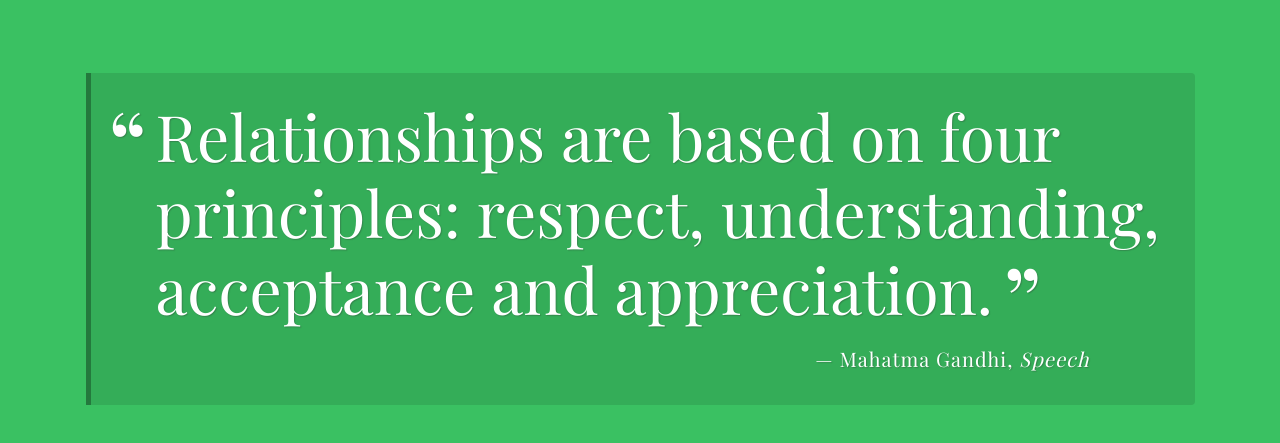
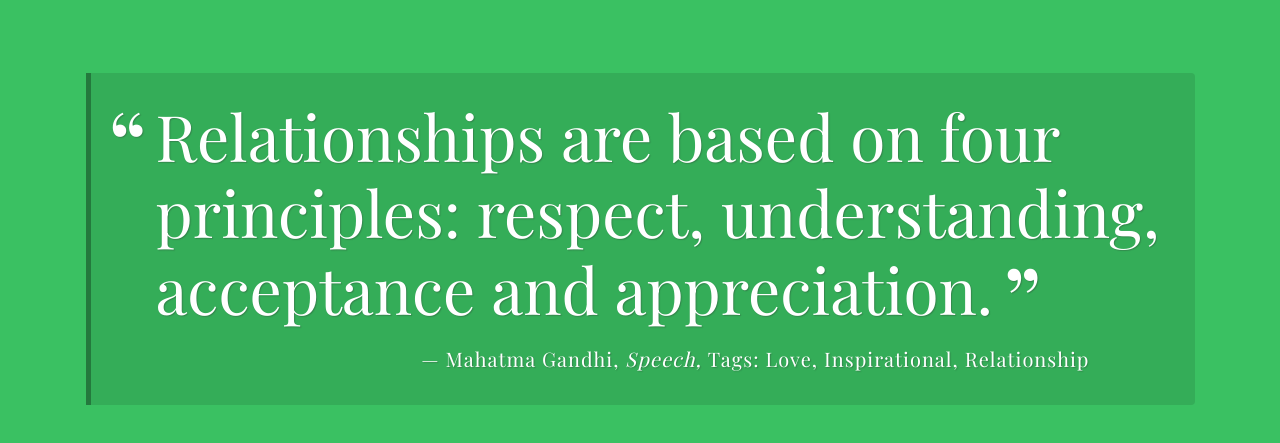
Before and after one commit to Akpatel3199/Random-Quote-Generator, a plain HTML site: page index.html in a window 1280 px wide. Both pictures are taken after a click on the button "Show another quote". Shown: the part 147-590 px from the top of the page. Drawn offline with nearby package versions, Linux system fonts and the light colour scheme; a web font is replaced by a local one.

Commit message:
added style for tag value

```diff
--- a/css/styles.css
+++ b/css/styles.css
@@ -114,7 +114,10 @@ h1 {
   content: ", ";
   font-style: normal;
 }
-
+.tags:before {
+  content: ", ";
+  font-style: italic;
+}
 @media (min-width: 768px) {
   body {
     padding: 25px;
--- a/js/script.js
+++ b/js/script.js
@@ -3,23 +3,20 @@ Treehouse FSJS Techdegree:
 project 1 - A Random Quote Generator
 ******************************************/
 
-// For assistance:
-  // Check the "Project Resources" section of the project instructions
-  // Reach out in your Slack community - https://treehouse-fsjs-102.slack.com/app_redirect?channel=chit-chat
 
-/***
- * `quotes` array
-***/
-// Created Array of object. Where all the quotes are stored.
+
+//Array of an object. Where all the values are stored.
 const quotes = [
   {
     quote:`It does not matter how slowly you go, as long as you do not stop.`,
-    source:`Confucius`
+    source:`Confucius`,
+    tags: `Motivation, Courage, Inspiration`
   },
   {
     quote:`Relationships are based on four principles: respect, understanding, acceptance and appreciation.`,
     source:`Mahatma Gandhi`,
-    citation:`Speech`
+    citation:`Speech`,
+    tags: `Love, Inspirational, Relationship`
   },
   {
     quote:`Money and success don’t change people; they merely amplify what is already there.`,
@@ -27,13 +24,15 @@ const quotes = [
   },
   {
     quote:`Everything negative – pressure, challenges – is all an opportunity for me to rise.`,
-    source:`Kobe Bryant`
+    source:`Kobe Bryant`,
+    tags: `Motivation, Encouragement `
   },
   {
     quote:`Some people can’t believe in themselves until someone else believes in them first.`,
     source: `Sean Maguire`,
     citation: `Good Will Hunting`,
     year: `1997`,
+    tags: `Encouragement, Motivation`
   }
 ];
 
@@ -48,13 +47,16 @@ function printQuote(){
   let randomQuote = getRandomQuote();
   let message = `<p class="quote"> ${randomQuote.quote}</p>
                  <p class="source"> ${randomQuote.source}`
-//Checks if quote selected have a ciation property.
+//Checks if quote selected have a `ciation` property.
   if (randomQuote.citation) {
     message += `<span class="citation">${randomQuote.citation}</span>`;
   }
-//Checks if quote selected have a year property.
+//Checks if quote selected have a `year` property.
   if (randomQuote.year) {
     message +=`<span class="year">${randomQuote.year}</span>`;
+  }
+  if (randomQuote.tags) {
+  message += `<span class="tags">Tags: ${randomQuote.tags}</span>`
   }
   `</p>`;
 //Desplays message variable to `quote-box`.
```
